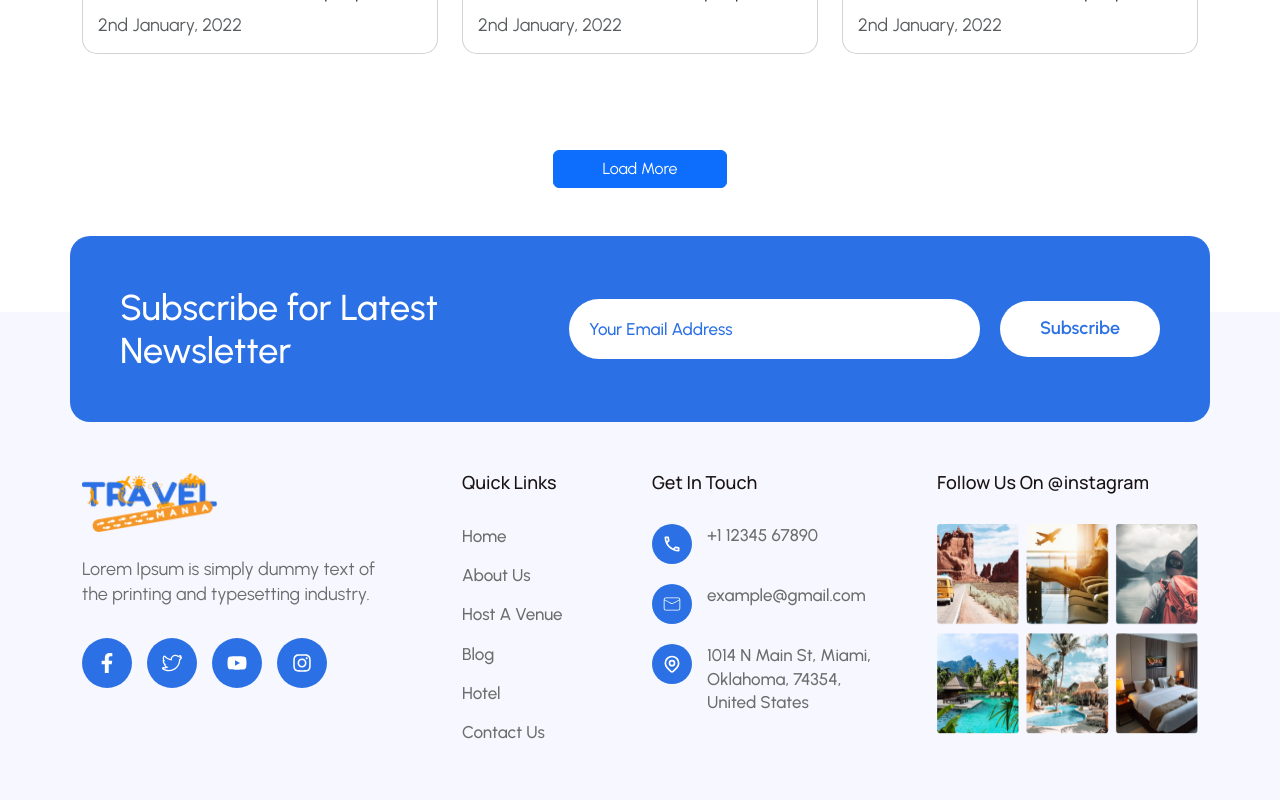
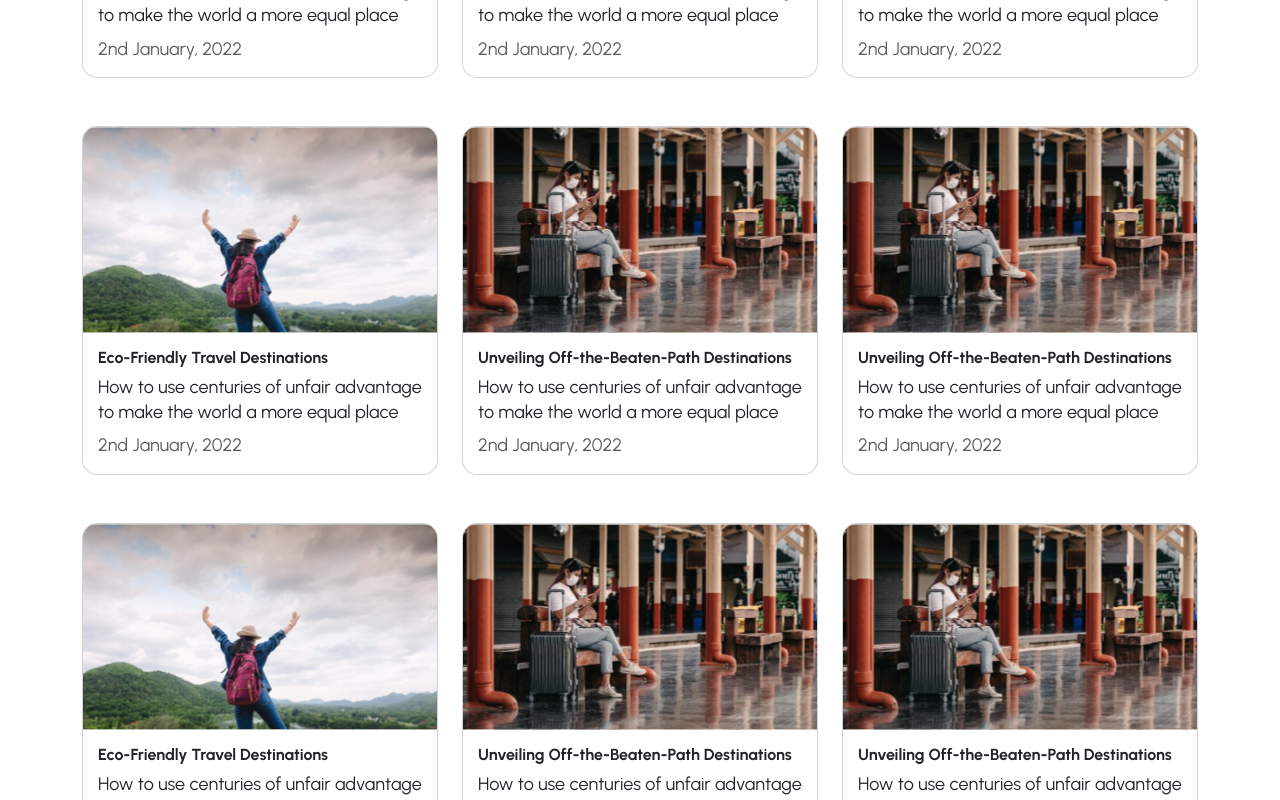
Before and after one commit to afzalimdad9/travel-mania, a Next.js app: page /blogs in a window 1280 px wide. Shown: the part 1200-2000 px from the top of the page. Built offline with nearby package versions, Linux system fonts and the light colour scheme.

Commit message:
feat: added blogs page

```diff
--- a/src/Components/BlogList/index.jsx
+++ b/src/Components/BlogList/index.jsx
@@ -25,13 +25,76 @@ const blogPosts = [
       "How to use centuries of unfair advantage to make the world a more equal place",
     date: "2nd January, 2022",
   },
+  {
+    image: EcoFriendly,
+    title: "Eco-Friendly Travel Destinations",
+    description:
+      "How to use centuries of unfair advantage to make the world a more equal place",
+    date: "2nd January, 2022",
+  },
+  {
+    image: UnveilingOff,
+    title: "Unveiling Off-the-Beaten-Path Destinations",
+    description:
+      "How to use centuries of unfair advantage to make the world a more equal place",
+    date: "2nd January, 2022",
+  },
+  {
+    image: UnveilingOff,
+    title: "Unveiling Off-the-Beaten-Path Destinations",
+    description:
+      "How to use centuries of unfair advantage to make the world a more equal place",
+    date: "2nd January, 2022",
+  },
+  {
+    image: EcoFriendly,
+    title: "Eco-Friendly Travel Destinations",
+    description:
+      "How to use centuries of unfair advantage to make the world a more equal place",
+    date: "2nd January, 2022",
+  },
+  {
+    image: UnveilingOff,
+    title: "Unveiling Off-the-Beaten-Path Destinations",
+    description:
+      "How to use centuries of unfair advantage to make the world a more equal place",
+    date: "2nd January, 2022",
+  },
+  {
+    image: UnveilingOff,
+    title: "Unveiling Off-the-Beaten-Path Destinations",
+    description:
+      "How to use centuries of unfair advantage to make the world a more equal place",
+    date: "2nd January, 2022",
+  },
+  {
+    image: EcoFriendly,
+    title: "Eco-Friendly Travel Destinations",
+    description:
+      "How to use centuries of unfair advantage to make the world a more equal place",
+    date: "2nd January, 2022",
+  },
+  {
+    image: UnveilingOff,
+    title: "Unveiling Off-the-Beaten-Path Destinations",
+    description:
+      "How to use centuries of unfair advantage to make the world a more equal place",
+    date: "2nd January, 2022",
+  },
+  {
+    image: UnveilingOff,
+    title: "Unveiling Off-the-Beaten-Path Destinations",
+    description:
+      "How to use centuries of unfair advantage to make the world a more equal place",
+    date: "2nd January, 2022",
+  },
 ];
 
 const BlogList = () => {
   return (
     <Container className="mt-5">
       {/* Dropdown and Search Bar */}
-      <Row className="mb-4">
+      <Row className="mb-5">
         <Col md={3}>
           <Form.Select>
             <option>Latest Blog</option>
@@ -78,7 +141,7 @@ const BlogList = () => {
       <Row className="my-5">
         <Col className="d-flex justify-content-center">
           <Button variant="primary" className="px-5">
-            Load More
+            Read More
           </Button>
         </Col>
       </Row>
```
